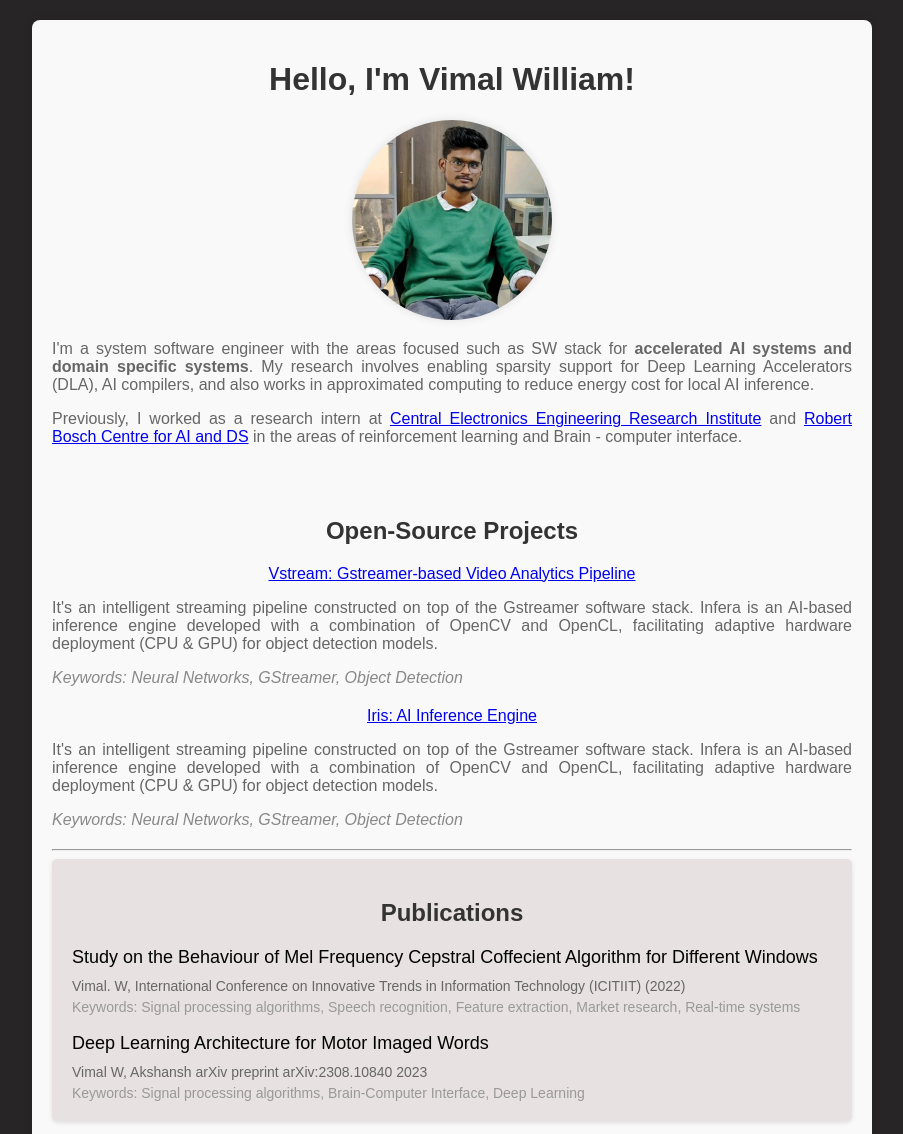
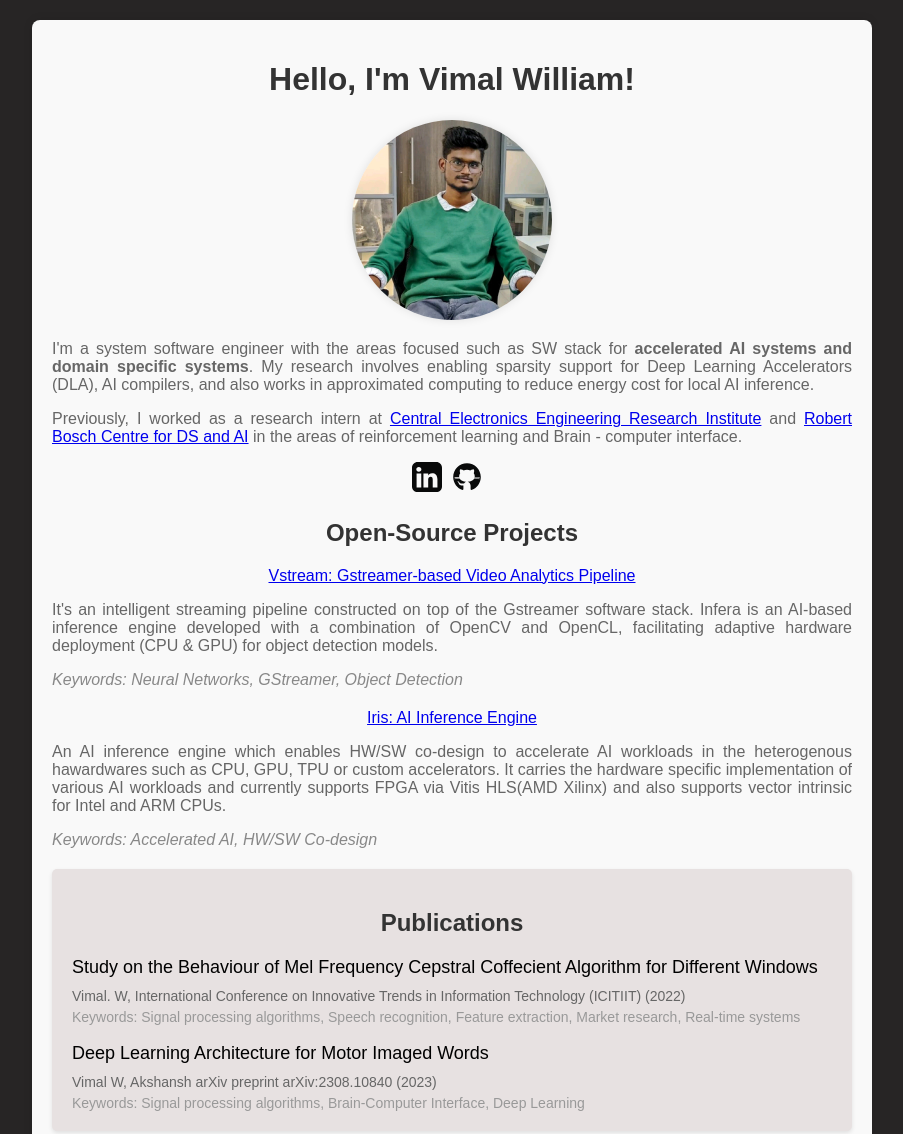
Before and after one commit to VimalWill/VimalWill.github.io, a plain HTML site: page index.html in a window 1280 px wide. Shown: the top 1134 px of the page, without its empty margins (188-1091 px from the left). Drawn offline with Linux system fonts and the light colour scheme.

Commit message:
added social media

```diff
--- a/index.html
+++ b/index.html
@@ -16,8 +16,21 @@
     </p>
     <p>
       Previously, I worked as a research intern at <a href="https://www.ceeri.res.in/">Central Electronics Engineering Research Institute</a> and <a href="https://rbcdsai.iitm.ac.in/">
-        Robert Bosch Centre for AI and DS</a> in the areas of reinforcement learning and Brain - computer interface.
+        Robert Bosch Centre for DS and AI</a> in the areas of reinforcement learning and Brain - computer interface.
     </p>
+    <div class="social-icons">
+      <a href="https://www.linkedin.com/in/vimal-william-6b24b0165/" target="_blank">
+        <svg class="linkedin-icon" xmlns="http://www.w3.org/2000/svg" x="0px" y="0px" width="100" height="100" viewBox="0 0 26 26">
+          <path d="M 21.125 0 L 4.875 0 C 2.183594 0 0 2.183594 0 4.875 L 0 21.125 C 0 23.816406 2.183594 26 4.875 26 L 21.125 26 C 23.816406 26 26 23.816406 26 21.125 L 26 4.875 C 26 2.183594 23.816406 0 21.125 0 Z M 8.039063 22.070313 L 4 22.070313 L 3.976563 9.976563 L 8.015625 9.976563 Z M 5.917969 8.394531 L 5.894531 8.394531 C 4.574219 8.394531 3.722656 7.484375 3.722656 6.351563 C 3.722656 5.191406 4.601563 4.3125 5.945313 4.3125 C 7.289063 4.3125 8.113281 5.191406 8.140625 6.351563 C 8.140625 7.484375 7.285156 8.394531 5.917969 8.394531 Z M 22.042969 22.070313 L 17.96875 22.070313 L 17.96875 15.5 C 17.96875 13.910156 17.546875 12.828125 16.125 12.828125 C 15.039063 12.828125 14.453125 13.558594 14.171875 14.265625 C 14.066406 14.519531 14.039063 14.867188 14.039063 15.222656 L 14.039063 22.070313 L 9.945313 22.070313 L 9.921875 9.976563 L 14.015625 9.976563 L 14.039063 11.683594 C 14.5625 10.875 15.433594 9.730469 17.519531 9.730469 C 20.105469 9.730469 22.039063 11.417969 22.039063 15.046875 L 22.039063 22.070313 Z"></path>
+        </svg>
+      </a>
+      <a href="https://github.com/VimalWill" target="_blank">
+        <svg class="linkedin-icon" xmlns="http://www.w3.org/2000/svg" x="0px" y="0px" width="100" height="100" viewBox="0 0 50 50">
+          <path d="M17.791,46.836C18.502,46.53,19,45.823,19,45v-5.4c0-0.197,0.016-0.402,0.041-0.61C19.027,38.994,19.014,38.997,19,39 c0,0-3,0-3.6,0c-1.5,0-2.8-0.6-3.4-1.8c-0.7-1.3-1-3.5-2.8-4.7C8.9,32.3,9.1,32,9.7,32c0.6,0.1,1.9,0.9,2.7,2c0.9,1.1,1.8,2,3.4,2 c2.487,0,3.82-0.125,4.622-0.555C21.356,34.056,22.649,33,24,33v-0.025c-5.668-0.182-9.289-2.066-10.975-4.975 c-3.665,0.042-6.856,0.405-8.677,0.707c-0.058-0.327-0.108-0.656-0.151-0.987c1.797-0.296,4.843-0.647,8.345-0.714 c-0.112-0.276-0.209-0.559-0.291-0.849c-3.511-0.178-6.541-0.039-8.187,0.097c-0.02-0.332-0.047-0.663-0.051-0.999 c1.649-0.135,4.597-0.27,8.018-0.111c-0.079-0.5-0.13-1.011-0.13-1.543c0-1.7,0.6-3.5,1.7-5c-0.5-1.7-1.2-5.3,0.2-6.6 c2.7,0,4.6,1.3,5.5,2.1C21,13.4,22.9,13,25,13s4,0.4,5.6,1.1c0.9-0.8,2.8-2.1,5.5-2.1c1.5,1.4,0.7,5,0.2,6.6c1.1,1.5,1.7,3.2,1.6,5 c0,0.484-0.045,0.951-0.11,1.409c3.499-0.172,6.527-0.034,8.204,0.102c-0.002,0.337-0.033,0.666-0.051,0.999 c-1.671-0.138-4.775-0.28-8.359-0.089c-0.089,0.336-0.197,0.663-0.325,0.98c3.546,0.046,6.665,0.389,8.548,0.689 c-0.043,0.332-0.093,0.661-0.151,0.987c-1.912-0.306-5.171-0.664-8.879-0.682C35.112,30.873,31.557,32.75,26,32.969V33 c2.6,0,5,3.9,5,6.6V45c0,0.823,0.498,1.53,1.209,1.836C41.37,43.804,48,35.164,48,25C48,12.318,37.683,2,25,2S2,12.318,2,25 C2,35.164,8.63,43.804,17.791,46.836z"></path>
+      </svg>
+      </a>
+    </div>
+
     <div class="project">
       <h2>Open-Source Projects</h2>
       <div class="project-item">
@@ -34,18 +47,19 @@
 
       <div class="project-item">
         <div class="project-info">
-          <a href="https://github.com/VimalWill/Vstream-YoLoV8-GStreamer" target="_blank">Iris: AI Inference Engine</a>
+          <a href="https://github.com/VimalWill/Iris" target="_blank">Iris: AI Inference Engine</a>
           <p>
-            It's an intelligent streaming pipeline constructed on top of the Gstreamer software stack. Infera is an AI-based inference engine developed with a combination of OpenCV and OpenCL, facilitating adaptive hardware deployment (CPU & GPU) for object detection models.
+            An AI inference engine which enables HW/SW co-design to accelerate AI workloads in the heterogenous hawardwares such as CPU, GPU, TPU or custom accelerators.
+            It carries the hardware specific implementation of various AI workloads and currently supports FPGA via Vitis HLS(AMD Xilinx) and also supports vector intrinsic
+            for Intel and ARM CPUs.
           </p>
           <p class="keywords">
-            Keywords: Neural Networks, GStreamer, Object Detection
+            Keywords: Accelerated AI, HW/SW Co-design
           </p>
         </div>
       </div>
       <!-- Additional project items here... -->
     </div>
-    <hr>
     <!-- New area for publications -->
     <div class="publications">
       <h2>Publications</h2>
@@ -66,7 +80,7 @@
         <div class="publication-details">
           Vimal W, Akshansh
           arXiv preprint arXiv:2308.10840
-          2023
+          (2023)
         </div>
         <div class="publication-keywords">
           Keywords: Signal processing algorithms, Brain-Computer Interface, Deep Learning
--- a/stylesheet.css
+++ b/stylesheet.css
@@ -29,8 +29,8 @@ p {
   color: #666;
 }
 .project {
-  margin-top: 30px;
-  padding-top: 20px;
+  margin-top: 1px;
+  padding-top: 1px;
   border-top: 0.5px solid #f9f9f9;
 }
 .project-item {
@@ -102,3 +102,15 @@ p {
   font-size: 14px;
   color: #999;
 }
+.linkedin-icon {
+  width: 30px; /* Adjust size as needed */
+  height: 30px;
+  margin-right: 10px; /* Adjust spacing as needed */
+  fill: #090a0a; /* Adjust color as needed */
+}
+
+.social-icons {
+  display: flex;
+  justify-content: center;
+  align-items: center;
+}
```
